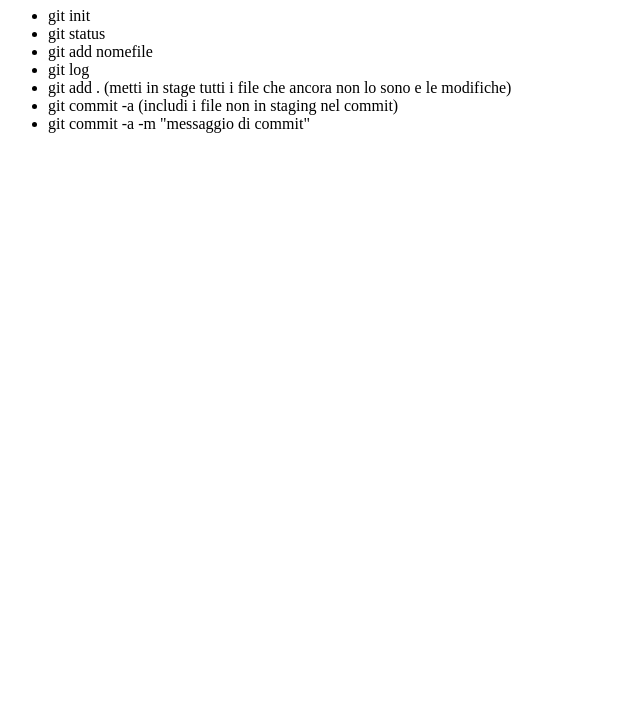
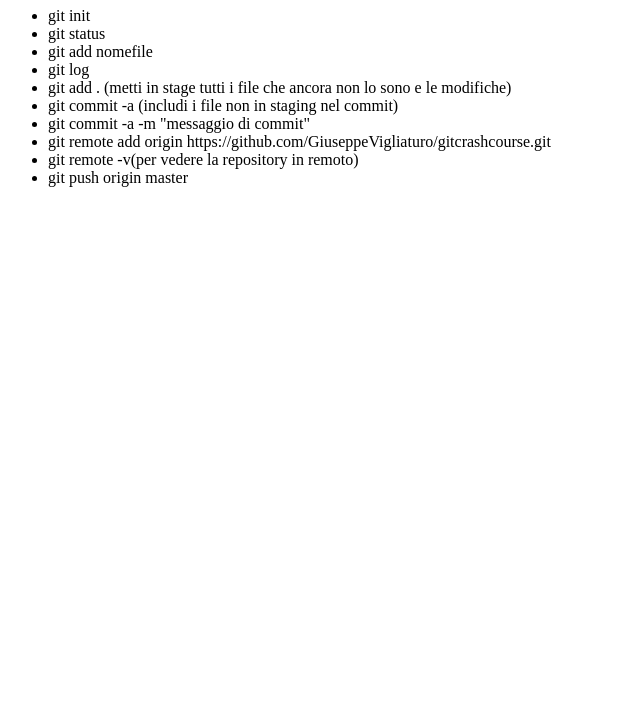
Before and after one commit to GiuseppeVigliaturo/gitcrashcourse, a plain HTML site: page index.html in a window 1280 px wide. Shown: the part 73-800 px from the top of the page, without its empty margins (0-640 px from the left). Drawn offline with Linux system fonts and the light colour scheme.

```diff
--- a/index.html
+++ b/index.html
@@ -15,6 +15,9 @@
         <li>git add . (metti in stage tutti i file che ancora non lo sono e le modifiche)</li>
         <li>git commit -a (includi i file non in staging nel commit)</li>
         <li>git commit -a -m "messaggio di commit"</li>
+        <li>git remote add origin https://github.com/GiuseppeVigliaturo/gitcrashcourse.git</li>
+        <li>git remote -v(per vedere la repository in remoto)</li>
+        <li>git push origin master</li>
     </ul>
 
     <script src="app.js"></script>
```
